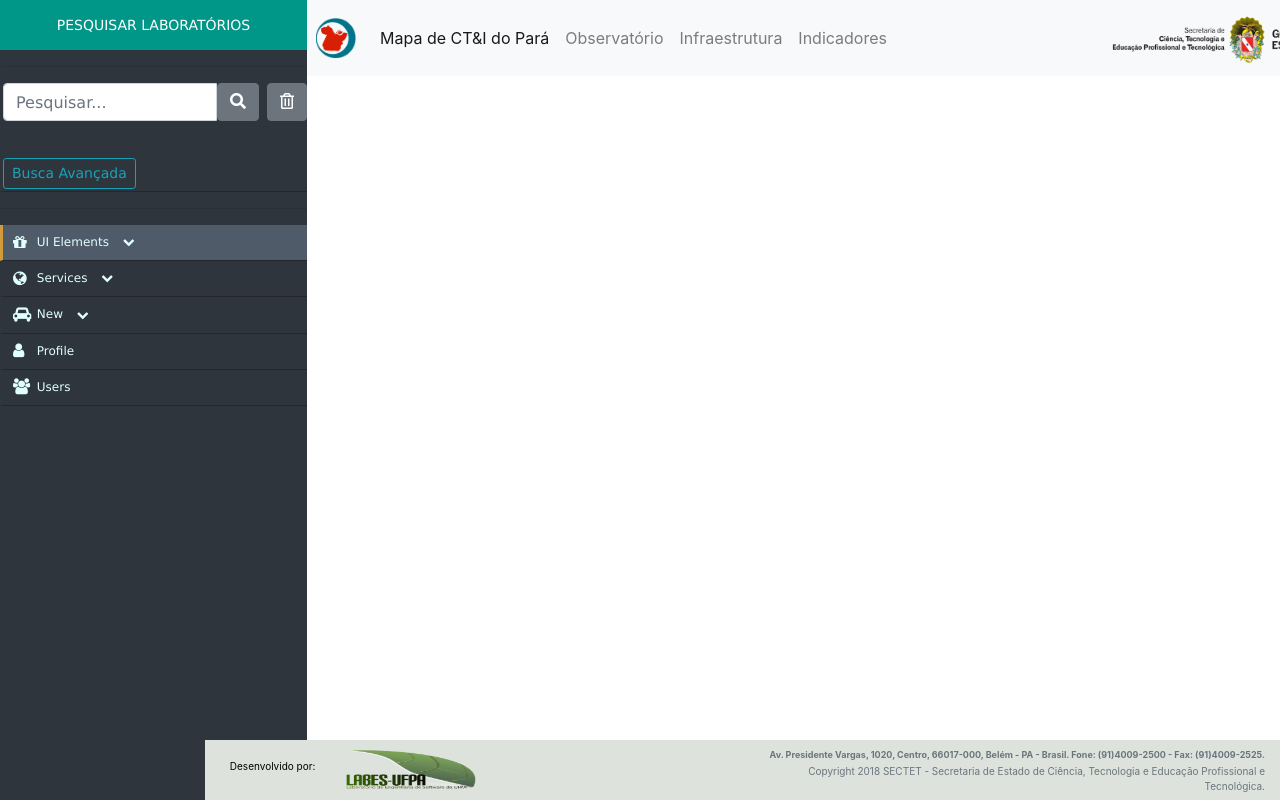
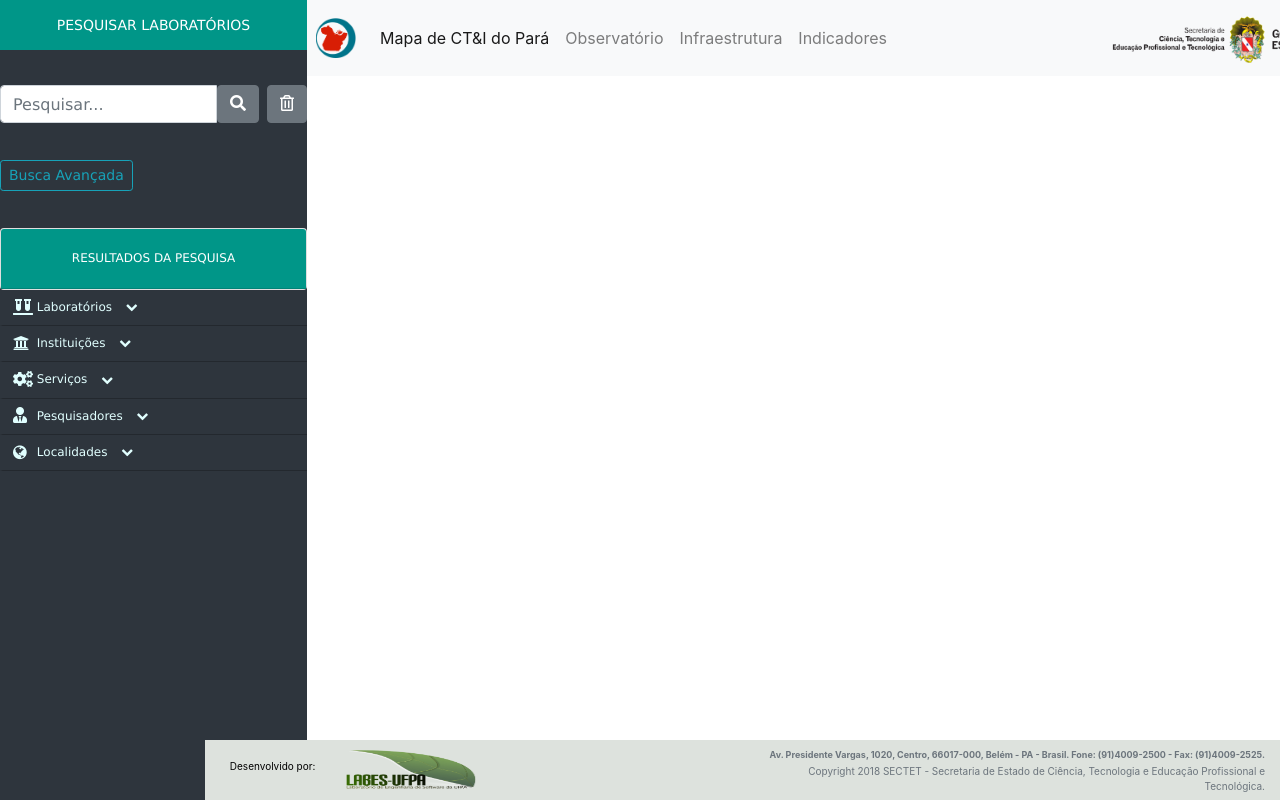
Before and after one commit to barbarakap19/mapa-responsivo, an Angular app: page / in a window 1280 px wide. Shown: the top 800 px of the page. Built offline with nearby package versions, Linux system fonts and the light colour scheme.

Commit message:
mudança dos icones dos links

```diff
--- a/src/app/menu-lateral/menu-lateral.component.html
+++ b/src/app/menu-lateral/menu-lateral.component.html
@@ -5,8 +5,8 @@
         <div class="menu-list">
 
             <ul id="menu-content" class="menu-content collapse out">
-                <li>
-<hr>
+
+<br>
                       <form>
                           <div class="input-group">
                             <input type="text" class="form-control" name="mapaFiltro" placeholder="Pesquisar...">
@@ -23,32 +23,22 @@
 
                         </form>
 <br>
+
                          <!-- Button to Open the Modal -->
                           <button class="info" type="button" class="btn btn-outline-info btn-sm" data-toggle="modal" data-target="#myModal" (click)="mostrarInformacao(m)">
                               Busca Avançada
                           </button>
 
-                </li>
-<hr>
-                <li  data-toggle="collapse" data-target="#products" class="collapsed active">
-                  <a href="#"><i class="fa fa-gift fa-lg"></i> UI Elements <span class="arrow"></span></a>
-                </li>
-                <ul class="sub-menu collapse" id="products">
-                    <li class="active"><a href="#">CSS3 Animation</a></li>
-                    <li><a href="#">General</a></li>
-                    <li><a href="#">Buttons</a></li>
-                    <li><a href="#">Tabs & Accordions</a></li>
-                    <li><a href="#">Typography</a></li>
-                    <li><a href="#">FontAwesome</a></li>
-                    <li><a href="#">Slider</a></li>
-                    <li><a href="#">Panels</a></li>
-                    <li><a href="#">Widgets</a></li>
-                    <li><a href="#">Bootstrap Model</a></li>
-                </ul>
 
+<br><br>
+                <div class="card">
+                  <div class="card-header" style="text-align: center; background: #009688; color: white">
+                      <span>RESULTADOS DA PESQUISA</span>
+                    </div>
+                    </div>
 
                 <li data-toggle="collapse" data-target="#service" class="collapsed">
-                  <a href="#"><i class="fa fa-globe fa-lg"></i> Services <span class="arrow"></span></a>
+                  <a href="#"><i class="fas fa-vials fa-lg"></i> Laboratórios <span class="arrow"></span></a>
                 </li>
                 <ul class="sub-menu collapse" id="service">
                   <li>New Service 1</li>
@@ -57,31 +47,49 @@
                 </ul>
 
 
-                <li data-toggle="collapse" data-target="#new" class="collapsed">
-                  <a href="#"><i class="fa fa-car fa-lg"></i> New <span class="arrow"></span></a>
+                <li data-toggle="collapse" data-target="#instituicao" class="collapsed">
+                  <a href="#"><i class="fas fa-university fa-lg"></i> Instituições <span class="arrow"></span></a>
                 </li>
-                <ul class="sub-menu collapse" id="new">
+                <ul class="sub-menu collapse" id="instituicao">
                   <li>New New 1</li>
                   <li>New New 2</li>
                   <li>New New 3</li>
                 </ul>
 
+                <li data-toggle="collapse" data-target="#servico" class="collapsed">
+                    <a href="#"><i class="fas fa-cogs fa-lg"></i> Serviços <span class="arrow"></span></a>
+                  </li>
+                  <ul class="sub-menu collapse" id="servico">
+                    <li>New New 1</li>
+                    <li>New New 2</li>
+                    <li>New New 3</li>
+                  </ul>
 
-                 <li>
-                  <a href="#">
-                  <i class="fa fa-user fa-lg"></i> Profile
-                  </a>
-                  </li>
+                  <li data-toggle="collapse" data-target="#pesquisador" class="collapsed">
+                      <a href="#"><i class="fas fa-user-tie fa-lg"></i> Pesquisadores <span class="arrow"></span></a>
+                    </li>
+                    <ul class="sub-menu collapse" id="pesquisador">
+                      <li>New New 1</li>
+                      <li>New New 2</li>
+                      <li>New New 3</li>
+                    </ul>
 
-                 <li>
-                  <a href="#">
-                  <i class="fa fa-users fa-lg"></i> Users
-                  </a>
-                </li>
+                    <li data-toggle="collapse" data-target="#localidade" class="collapsed">
+                        <a href="#"><i class="fa fa-globe fa-lg"></i> Localidades <span class="arrow"></span></a>
+                      </li>
+                      <ul class="sub-menu collapse" id="localidade">
+                        <li>New New 1</li>
+                        <li>New New 2</li>
+                        <li>New New 3</li>
+                      </ul>
+
             </ul>
+
      </div>
 
 </div>
+
+<!--Modal-->
 
 <div class="modal" id="myModal">
     <div class="modal-dialog">
@@ -89,7 +97,7 @@
 
         <!-- Modal Header -->
         <div class="modal-header" style="text-align: center; background: #009688; color: white">
-          <h4 class="modal-title">Detalhes</h4>
+          <h4 class="modal-title">Busca Avançada</h4>
           <button type="button" class="close" data-dismiss="modal">&times;</button>
         </div>
 
```
